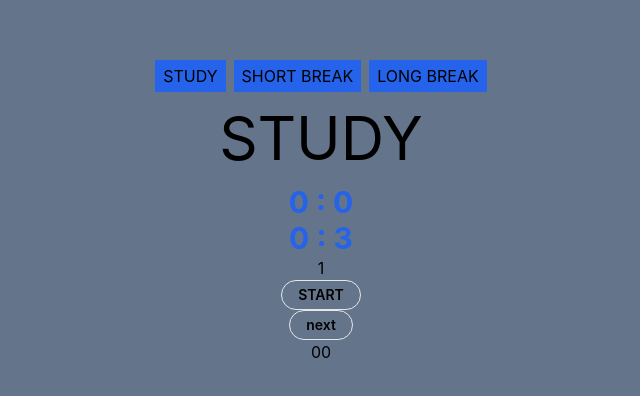
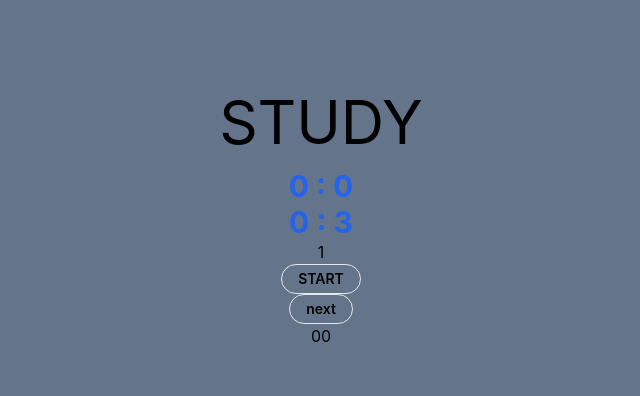
Before and after one commit to anagreh/pomodoro-timer, a React (Vite) app: page / in a window 1280 px wide. Shown: the part 188-584 px from the top of the page, without its empty margins (319-959 px from the left). Built offline with nearby package versions, Linux system fonts and the light colour scheme.

Commit message:
v2 confirm change state when not full time passed

```diff
--- a/src/App.tsx
+++ b/src/App.tsx
@@ -2,11 +2,6 @@ import { useEffect, useState } from "react";
 import "./App.css";
 
 type StudyState = "STUDY" | "SHORT_BREAK" | "LONG_BREAK";
-interface TimeInterval {
-  name: StudyState;
-  startTime: Date;
-  endTime: Date | undefined;
-}
 
 function App() {
   // config
@@ -14,7 +9,7 @@ function App() {
   const [shortBreakInterval, setShortBreakInterval] = useState(minToMilliseconds(0.01));
   const [longBreakInterval, setLongBreakInterval] = useState(minToMilliseconds(0.02));
   const [numOfLabBeforeLongBreak, setNumOfLabBeforeLongBreak] = useState(4);
-  const [isChangeStateAuto, setIsChangeStateAuto] = useState(true);
+  const [isChangeStateAuto, setIsChangeStateAuto] = useState(false);
 
   const [studyState, setStudyState] = useState<StudyState>("STUDY");
 
@@ -75,14 +70,6 @@ function App() {
     }
   }, [expectedToChangeState]);
 
-  const handleStudyStateChange: React.MouseEventHandler<HTMLButtonElement> = (e) => {
-    const newState = e.currentTarget.value as StudyState;
-
-    if (isRunning === false && expectedToChangeState == true) {
-      changeStudyState(newState);
-    }
-  };
-
   const changeStudyState = (newState: StudyState) => {
     switch (studyState) {
       case "STUDY":
@@ -95,6 +82,13 @@ function App() {
         break;
     }
     setStudyState(newState);
+  };
+
+  const handleChangeToNextState = () => {
+    if (expectedToChangeState) return changeToNextState();
+
+    const confirmation = confirm("Are you sure you want to change to the next state?");
+    if (confirmation) changeToNextState();
   };
 
   const changeToNextState = () => {
@@ -133,36 +127,6 @@ function App() {
   return (
     <div className="container bg-slate-500 mx-auto min-h-screen flex justify-center items-center">
       <div className="flex flex-col items-center">
-        {/* Nav */}
-        <ul className="flex gap-2 flex-col md:flex-row">
-          <li>
-            <button
-              className="px-2 py-1 bg-blue-600"
-              value="STUDY"
-              onClick={handleStudyStateChange}
-            >
-              STUDY
-            </button>
-          </li>
-          <li>
-            <button
-              className="px-2 py-1 bg-blue-600"
-              value="SHORT_BREAK"
-              onClick={handleStudyStateChange}
-            >
-              SHORT BREAK
-            </button>
-          </li>
-          <li>
-            <button
-              className="px-2 py-1 bg-blue-600"
-              value="LONG_BREAK"
-              onClick={handleStudyStateChange}
-            >
-              LONG BREAK
-            </button>
-          </li>
-        </ul>
         <h2 className="text-6xl my-4">{studyState}</h2>
 
         {/* timer */}
@@ -185,7 +149,7 @@ function App() {
 
         <button
           className="px-4 py-1 text-sm  font-semibold rounded-full border  hover:bg-purple-600"
-          onClick={changeToNextState}
+          onClick={handleChangeToNextState}
         >
           {"next"}
         </button>
```
